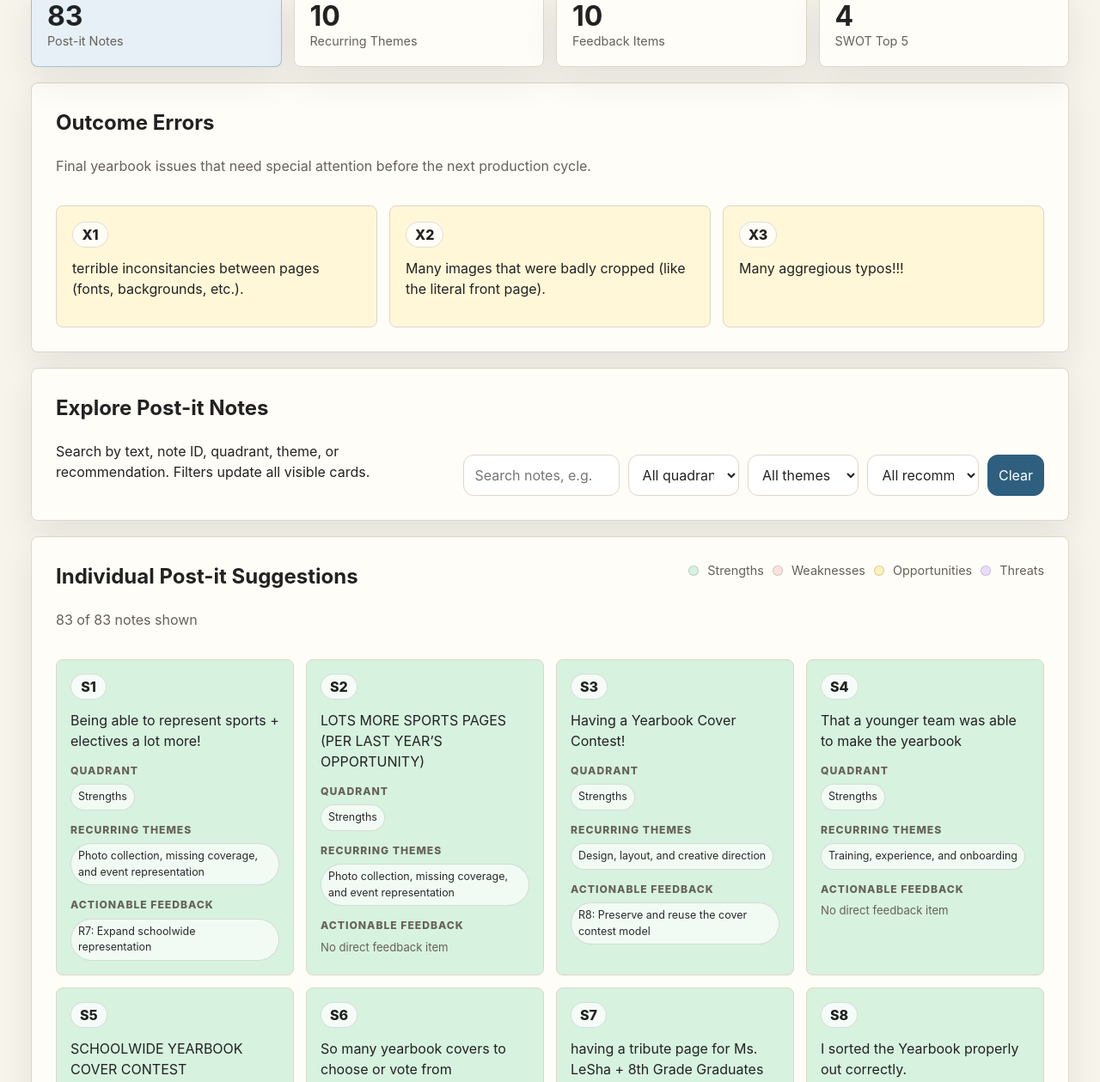
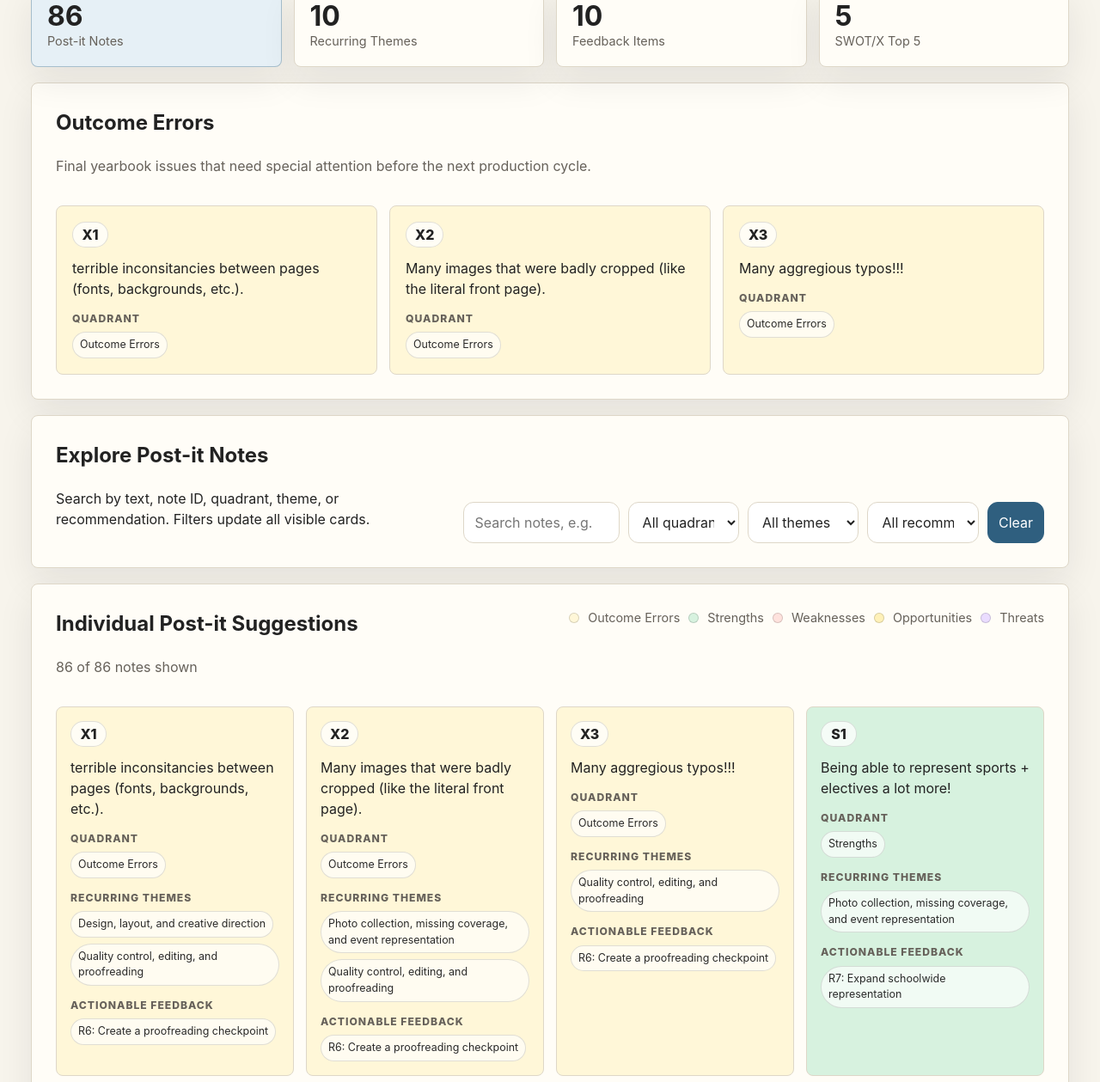
Before and after one commit to hawk2/SWOT-analysis, a website: page index.html in a window 1280 px wide. Shown: the part 291-1550 px from the top of the page at 86% size. Drawn offline with Linux system fonts and the light colour scheme.

Commit message:
Treat outcome errors as dashboard quadrant

```diff
--- a/app.js
+++ b/app.js
@@ -1,5 +1,13 @@
-const { notes, recommendations, outcomeErrors = [] } = window.SWOT_DATA;
+const { notes: swotNotes, recommendations, outcomeErrors = [] } = window.SWOT_DATA;
 const rawThemes = window.SWOT_DATA.themes || [];
+const outcomeNotes = outcomeErrors.map(error => ({
+  quadrant: "Outcome Errors",
+  themes: [],
+  recommendations: [],
+  ...error
+}));
+const notes = [...outcomeNotes, ...swotNotes];
+const quadrantOrder = ["Outcome Errors", "Strengths", "Weaknesses", "Opportunities", "Threats"];
 
 const $ = (selector) => document.querySelector(selector);
 const pageName = document.body.dataset.page || "notes";
@@ -113,7 +121,7 @@ function renderStats() {
     { label: "Post-it Notes", count: notes.length, page: "notes" },
     { label: "Recurring Themes", count: themes.length, page: "themes" },
     { label: "Feedback Items", count: recommendations.length, page: "feedback" },
-    { label: "SWOT Top 5", count: 4, page: "top5" }
+    { label: "SWOT/X Top 5", count: quadrantOrder.length, page: "top5" }
   ];
 
   overview.innerHTML = stats.map(item => `
@@ -180,10 +188,11 @@ function renderOutcomeErrors() {
   const grid = $("#outcomeErrorsGrid");
   if (!grid) return;
 
-  grid.innerHTML = outcomeErrors.map(error => `
+  grid.innerHTML = outcomeNotes.map(error => `
     <article class="outcome-card" id="outcome-${error.id}">
-      <a class="note-id" href="#outcome-${error.id}">${escapeHtml(error.id)}</a>
+      <a class="note-id" href="${noteHref(error.id)}">${escapeHtml(error.id)}</a>
       <div class="note-text">${escapeHtml(error.text)}</div>
+      ${renderLinkGroup("Quadrant", `<a class="pill" href="${pageHref("notes")}?quadrant=${encodeURIComponent(error.quadrant)}">${escapeHtml(error.quadrant)}</a>`)}
     </article>
   `).join("");
 }
@@ -297,8 +306,7 @@ function renderTopFive() {
   const topFiveGrid = $("#topFiveGrid");
   if (!topFiveGrid) return;
 
-  const quadrants = ["Strengths", "Weaknesses", "Opportunities", "Threats"];
-  topFiveGrid.innerHTML = quadrants.map(quadrant => {
+  topFiveGrid.innerHTML = quadrantOrder.map(quadrant => {
     const items = topThemesForQuadrant(quadrant);
 
     return `
--- a/data.js
+++ b/data.js
@@ -884,15 +884,38 @@ window.SWOT_DATA = {
   "outcomeErrors": [
     {
       "id": "X1",
-      "text": "terrible inconsitancies between pages (fonts, backgrounds, etc.)."
+      "quadrant": "Outcome Errors",
+      "text": "terrible inconsitancies between pages (fonts, backgrounds, etc.).",
+      "themes": [
+        "Design, layout, and creative direction",
+        "Quality control, editing, and proofreading"
+      ],
+      "recommendations": [
+        "R6"
+      ]
     },
     {
       "id": "X2",
-      "text": "Many images that were badly cropped (like the literal front page)."
+      "quadrant": "Outcome Errors",
+      "text": "Many images that were badly cropped (like the literal front page).",
+      "themes": [
+        "Photo collection, missing coverage, and event representation",
+        "Quality control, editing, and proofreading"
+      ],
+      "recommendations": [
+        "R6"
+      ]
     },
     {
       "id": "X3",
-      "text": "Many aggregious typos!!!"
+      "quadrant": "Outcome Errors",
+      "text": "Many aggregious typos!!!",
+      "themes": [
+        "Quality control, editing, and proofreading"
+      ],
+      "recommendations": [
+        "R6"
+      ]
     }
   ],
   "themes": [
@@ -1155,6 +1178,9 @@ window.SWOT_DATA = {
       "title": "Create a proofreading checkpoint",
       "problem": "Errors and quality issues appeared late.",
       "evidence": [
+        "X1",
+        "X2",
+        "X3",
         "W16",
         "O10",
         "O23",
--- a/index.html
+++ b/index.html
@@ -44,6 +44,7 @@
         <input id="searchInput" type="search" placeholder="Search notes, e.g. photos, time, O21, proofreading">
         <select id="quadrantFilter">
           <option value="all">All quadrants</option>
+          <option>Outcome Errors</option>
           <option>Strengths</option>
           <option>Weaknesses</option>
           <option>Opportunities</option>
@@ -66,6 +67,7 @@
           <p id="resultCount"></p>
         </div>
         <div class="legend">
+          <span class="dot outcome"></span> Outcome Errors
           <span class="dot strength"></span> Strengths
           <span class="dot weakness"></span> Weaknesses
           <span class="dot opportunity"></span> Opportunities
@@ -77,7 +79,7 @@
   </main>
 
   <footer>
-    <p>Dashboard generated from the SWOT transcription. Items marked [unclear] preserve unreadable handwriting from the source notes.</p>
+    <p>Dashboard generated from the SWOT transcription. Items marked [unclear] preserve unreadable handwriting; it is not the AI's fault, even humans could not read those parts.</p>
   </footer>
 
   <script src="data.js"></script>
--- a/styles.css
+++ b/styles.css
@@ -10,6 +10,7 @@
   --weakness: #ffe2dd;
   --opportunity: #fff1b8;
   --threat: #eadcff;
+  --outcome: #fff7d8;
   --shadow: 0 16px 40px rgba(28, 30, 35, 0.08);
   --radius: 8px;
 }
@@ -198,6 +199,7 @@ button {
 .dot.weakness { background: var(--weakness); }
 .dot.opportunity { background: var(--opportunity); }
 .dot.threat { background: var(--threat); }
+.dot.outcome { background: var(--outcome); }
 
 .notes-grid {
   display: grid;
@@ -216,6 +218,7 @@ button {
 .note-card.Weaknesses { background: var(--weakness); }
 .note-card.Opportunities { background: var(--opportunity); }
 .note-card.Threats { background: var(--threat); }
+.note-card.Outcome.Errors { background: var(--outcome); }
 
 .note-card.Opportunities .note-text {
   font-weight: 850;
@@ -352,7 +355,7 @@ button {
 .priority-grid,
 .top-five-grid {
   display: grid;
-  grid-template-columns: repeat(4, minmax(0, 1fr));
+  grid-template-columns: repeat(auto-fit, minmax(220px, 1fr));
   gap: 14px;
 }
 
@@ -424,7 +427,7 @@ button {
 }
 
 .outcome-card {
-  background: #fff7d8;
+  background: var(--outcome);
 }
 
 .highlight {
```
Also changed, not shown: feedback.html (+1 -1 lines), scripts/validate-data.js (+5 -7 lines), themes.html (+1 -1 lines), top5.html (+3 -3 lines), README.md.
